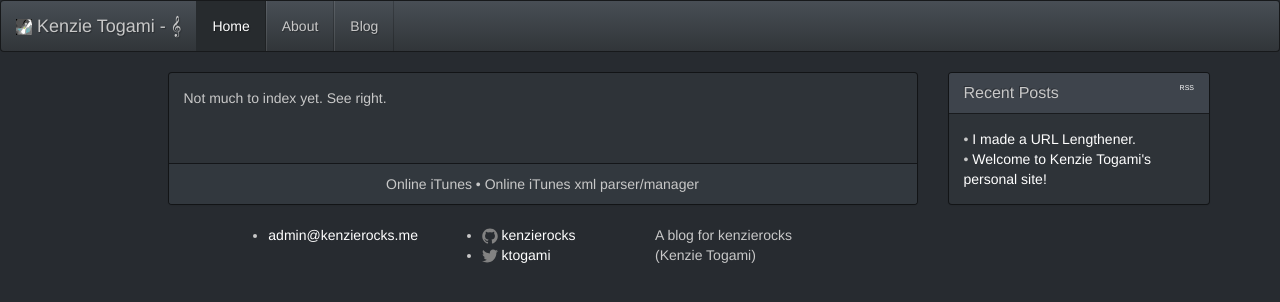
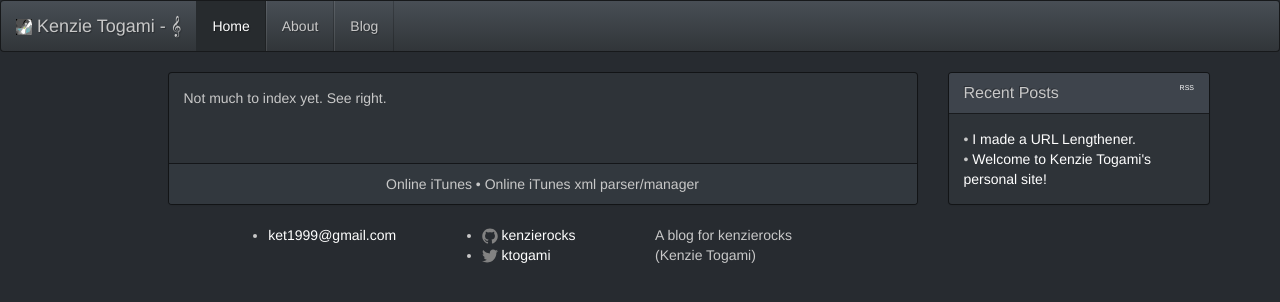
Before and after one commit to kenzierocks/kenzierocks.github.io, a Jekyll site: the page built from index.html, in a window 1280 px wide. Shown: the top 302 px of the page. Built offline with Jekyll 4.4.1, drawn with Linux system fonts in a browser that asks for light colours; nearby versions of some CDN libraries.

Commit message:
Update some data in config

```diff
--- a/_config.yml
+++ b/_config.yml
@@ -1,10 +1,10 @@
 # Site settings
 title: "Kenzie Togami's blogosphere"
-email: admin@kenzierocks.me
+email: ket1999@gmail.com
 description: > # this means to ignore newlines until "baseurl:"
   A blog for kenzierocks (Kenzie Togami)
 baseurl: "" # the subpath of your site, e.g. /blog/
-url: "http://kenzierocks.me" # the base hostname & protocol for your site
+url: "https://kenzierocks.me" # the base hostname & protocol for your site
 twitter_username: ktogami
 github_username:  kenzierocks
 
```
